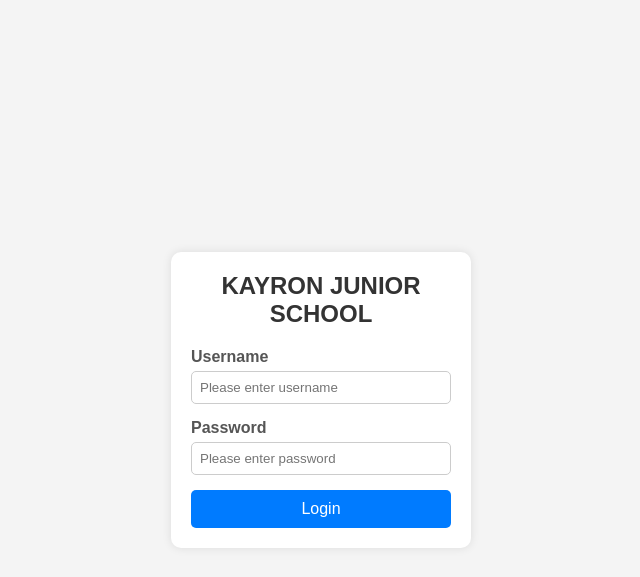
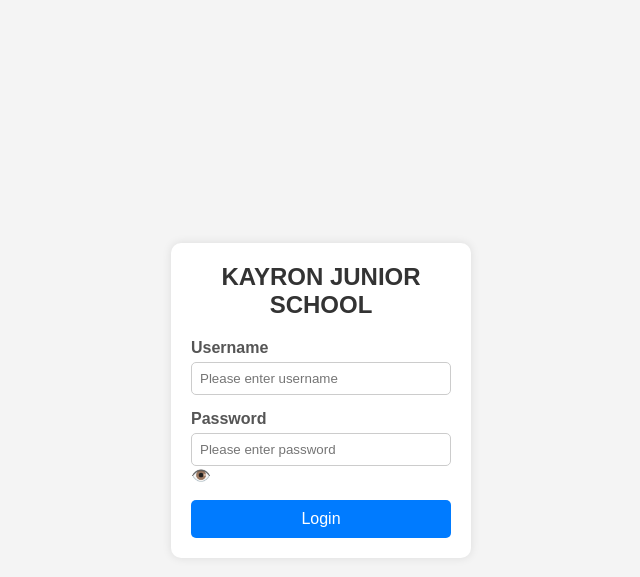
Before and after one commit to Muli4/kayron-student-management-, a PHP site: page / in a window 1280 px wide. Shown: the top 577 px of the page, without its empty margins (319-959 px from the left). Run offline with PHP 8.4, Linux system fonts and the light colour scheme.

Commit message:
modified index

```diff
--- a/index.php
+++ b/index.php
@@ -23,12 +23,33 @@
             </div>
             <div class="input-group">
                 <label for="password">Password</label>
-                <input type="password" id="password" name="password" placeholder="Please enter password" required>
+                <div class="password-wrapper">
+                    <input type="password" id="password" name="password" placeholder="Please enter password">
+                    <span id="togglePassword">👁️</span>
+                </div>
             </div>
             <button type="submit">Login</button>
         </form>
     </div>
+    <script>
+        document.addEventListener("DOMContentLoaded", function () {
+    const togglePassword = document.getElementById("togglePassword");
+    const passwordInput = document.getElementById("password");
 
+    if (togglePassword) {
+        togglePassword.addEventListener("click", function () {
+            if (passwordInput.type === "password") {
+                passwordInput.type = "text"; // Show password
+                this.textContent = "🙈"; // Change icon
+            } else {
+                passwordInput.type = "password"; // Hide password
+                this.textContent = "👁️"; // Change icon
+            }
+        });
+    }
+});
+
+    </script>
     <script src="./js/java-script.js"></script>
 </body>
 </html>
```
